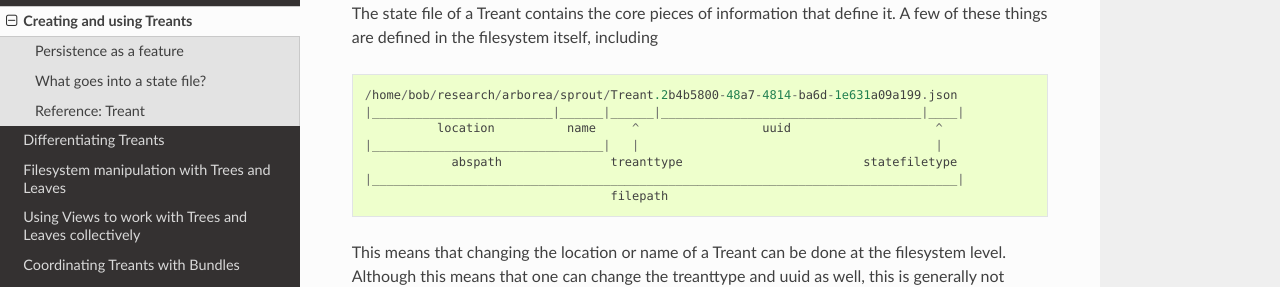
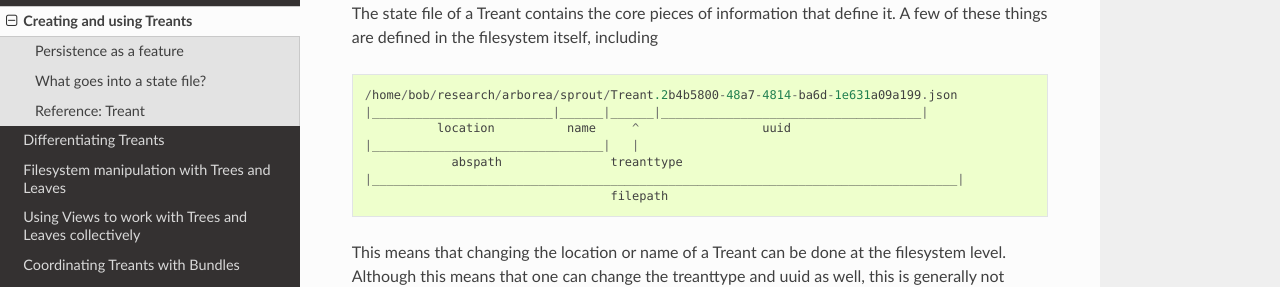
Before and after one commit to datreant/datreant, a Sphinx documentation site: the page built from docs/Treants.rst, in a window 1280 px wide and 900 px high, scrolled down 1564 px. Shown: the part 155-442 px from the top of the window. Built offline with Sphinx 7.4.7 and the Read the Docs theme 2.0.0, drawn with Linux system fonts in a browser that asks for light colours; pages that are not in the unit, such as notebooks, are missing from menus.

Commit message:
Tiny change to Treant docs.
Doing some reviewing.

```diff
--- a/docs/Treants.rst
+++ b/docs/Treants.rst
@@ -71,10 +71,10 @@ The state file of a Treant contains the core pieces of information that define
 it. A few of these things are defined in the filesystem itself, including ::
 
     /home/bob/research/arborea/sprout/Treant.2b4b5800-48a7-4814-ba6d-1e631a09a199.json
-    |_________________________|______|______|____________________________________|____|
-              location          name     ^                 uuid                    ^
-    |________________________________|   |                                         |
-                abspath               treanttype                         statefiletype
+    |_________________________|______|______|____________________________________|
+              location          name     ^                 uuid
+    |________________________________|   |
+                abspath               treanttype
     |_________________________________________________________________________________|
                                       filepath
 
```
